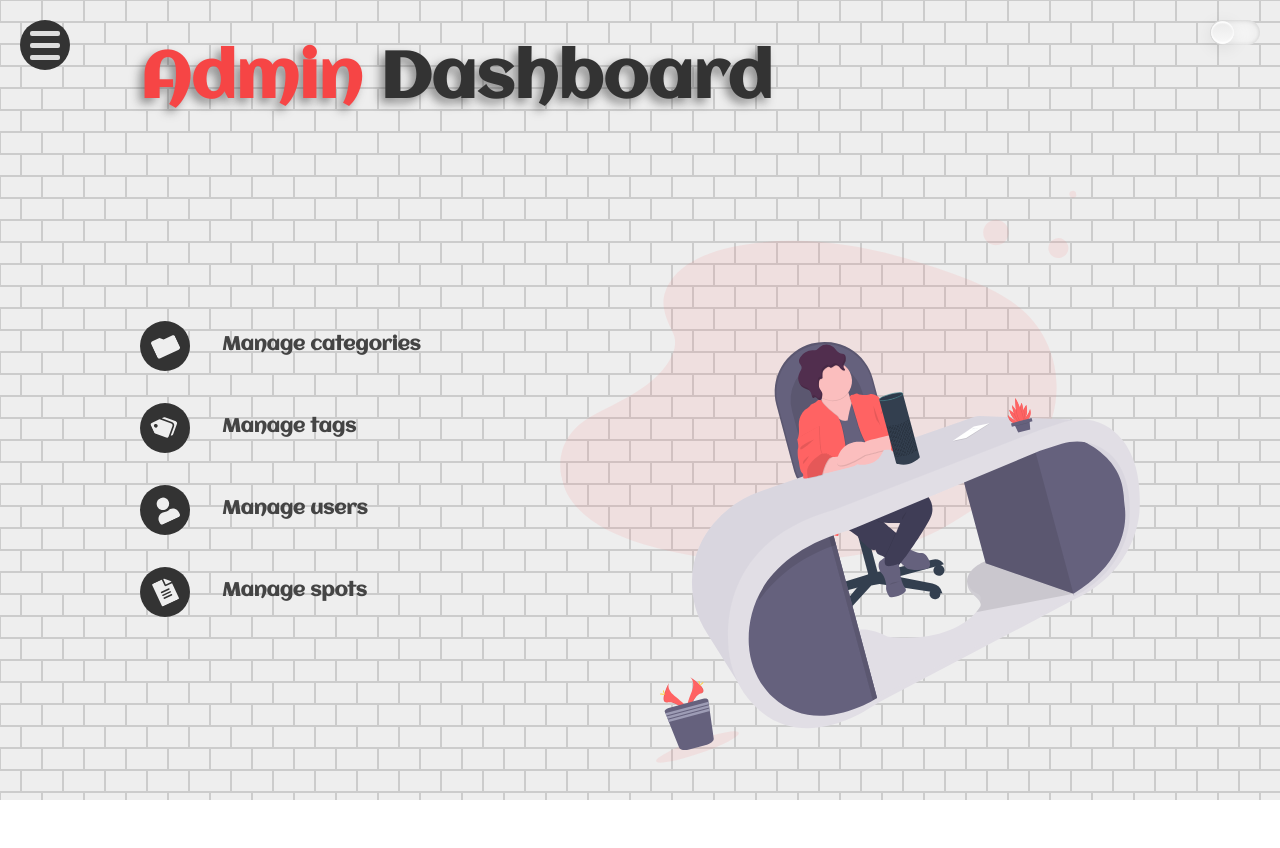
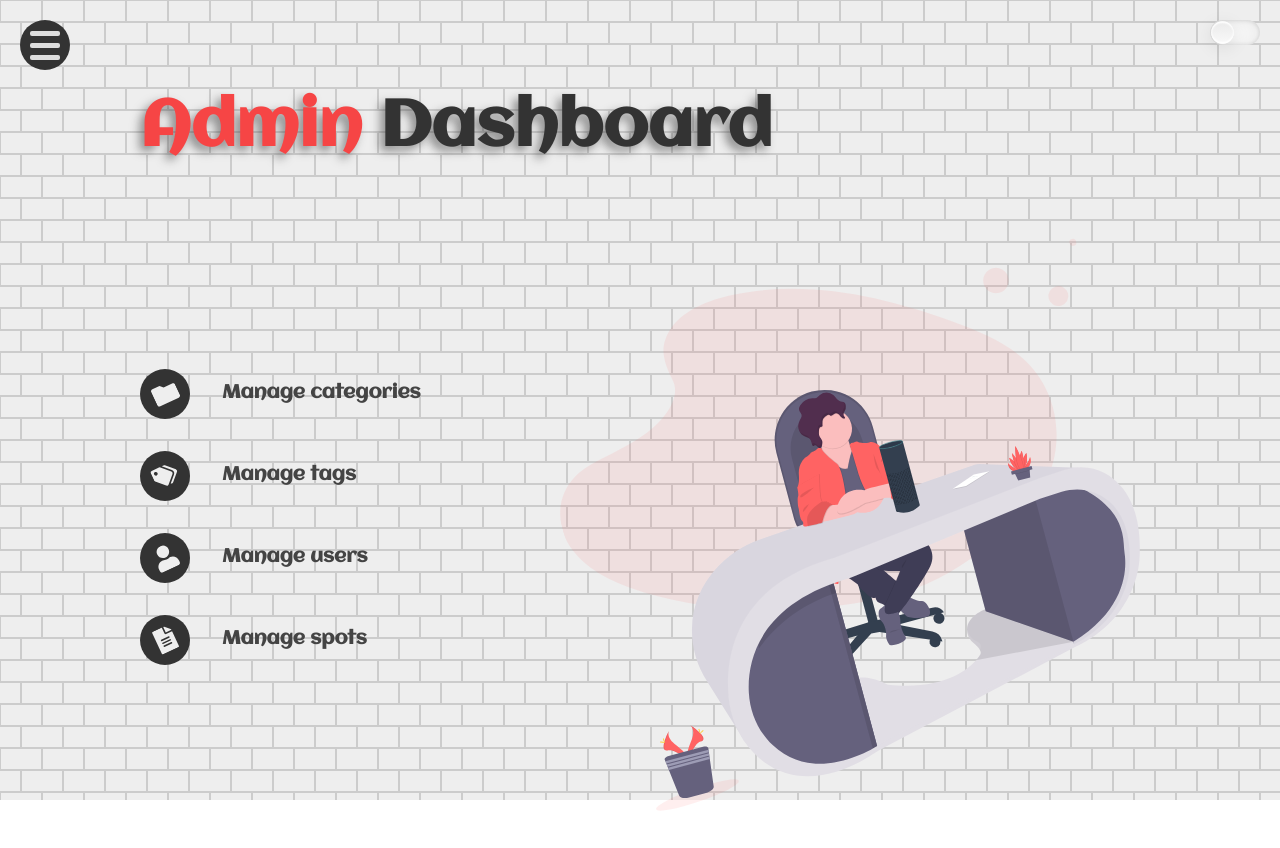
Before and after one commit to FeroHriadel/seethisclient, a Next.js app: page /admin in a window 1280 px wide. Shown: the top 848 px of the page. Before the commit the page ends 820 px from the top, so only its background shows below. Built offline with nearby package versions, Linux system fonts and the light colour scheme; no server answers; sample sign-in values are in the browser's storage.

Commit message:
fixed admin page. Final fix - aint fixing nothing nomore

```diff
--- a/styles/_adminindex.scss
+++ b/styles/_adminindex.scss
@@ -7,6 +7,7 @@
     align-items: center;
 
     .container {
+        margin-top: 6rem;
         width: 90%;
         max-width: 1000px;
         display: flex;
```
